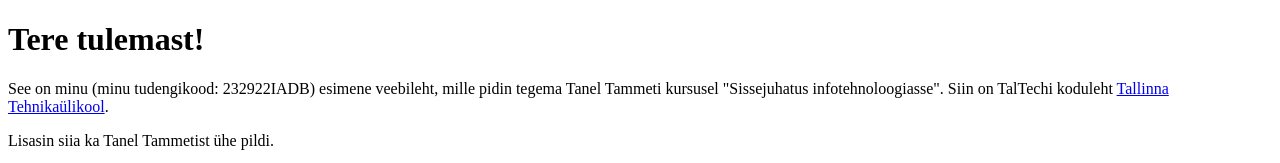
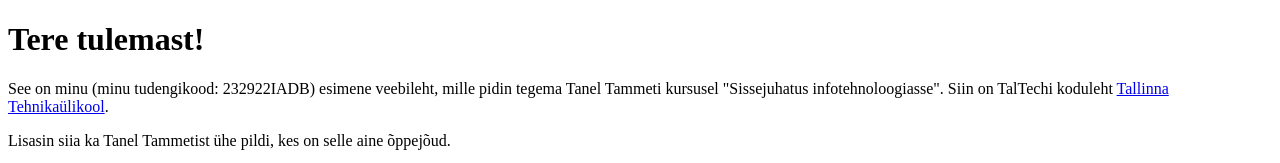
Before and after one commit to eliiseraamat/eliiseraamat.github.io, a plain HTML site: page index.html in a window 1280 px wide. Shown: the top 163 px of the page. Drawn offline with Linux system fonts and the light colour scheme; grey boxes are pictures that could not be loaded.

Commit message:
Update index.html

```diff
--- a/index.html
+++ b/index.html
@@ -27,7 +27,7 @@ tr:nth-child(even) {
 <p>See on minu (minu tudengikood: 232922IADB) esimene veebileht, mille pidin tegema Tanel Tammeti kursusel "Sissejuhatus infotehnoloogiasse".
 Siin on TalTechi koduleht <a href="https://taltech.ee/">Tallinna Tehnikaülikool</a>. </p>
 
-<p>Lisasin siia ka Tanel Tammetist ühe pildi.</p>
+<p>Lisasin siia ka Tanel Tammetist ühe pildi, kes on selle aine õppejõud.</p>
 
 <p></p><img src="https://geenius.ee/app/uploads/sites/7/2022/05/88e58056a7394367ee5504e55e84fc48-1920x2458.jpg" alt="Tanel Tammet" width="250" height="300"></p>
 
```
